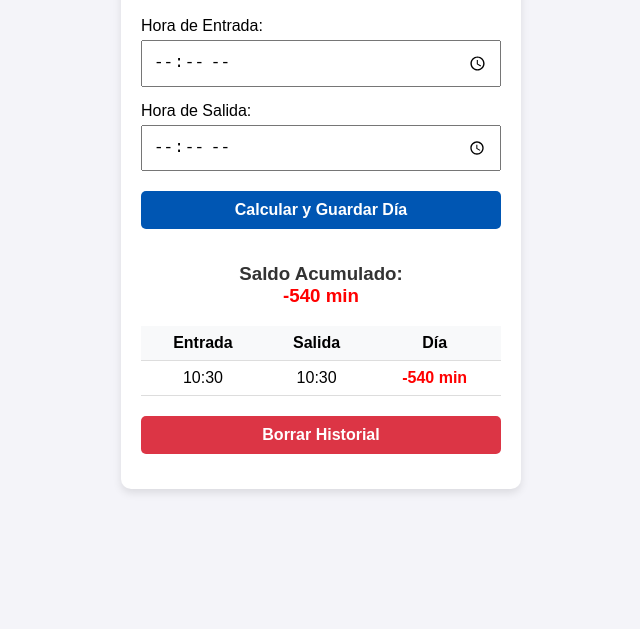
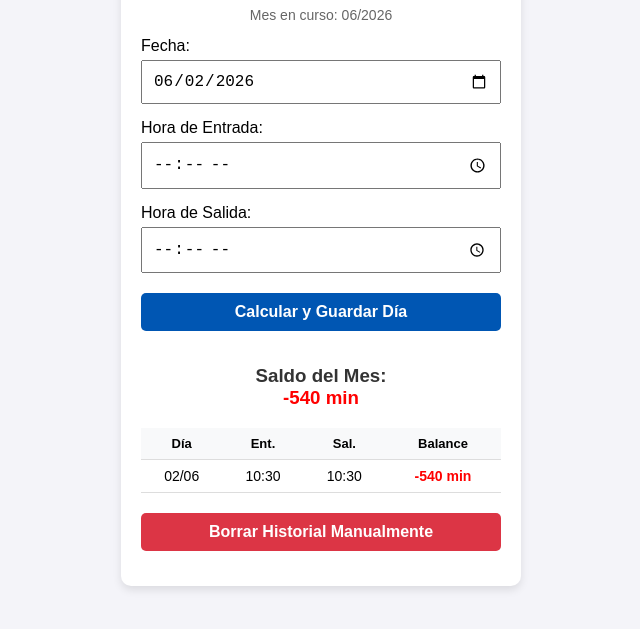
Before and after one commit to francojoaquin30-star/Mis-Horas, a plain HTML site: page index.html in a window 1280 px wide. Both pictures are taken after typing "10:30", "10:30" into the empty fields and a click on the button "Calcular y Guardar Día". Shown: the part 91-720 px from the top of the page, without its empty margins (319-959 px from the left). Drawn offline with Linux system fonts and the light colour scheme.

Commit message:
Update index.html

```diff
--- a/index.html
+++ b/index.html
@@ -39,22 +39,28 @@
             width: 100%;
             border-collapse: collapse;
             margin-top: 10px;
+            font-size: 14px;
         }
         th, td {
             border-bottom: 1px solid #ddd;
             padding: 8px;
             text-align: center;
         }
-        th { background-color: #f8f9fa; }
+        th { background-color: #f8f9fa; font-size: 13px;}
         .positivo { color: green; font-weight: bold; }
         .negativo { color: red; font-weight: bold; }
         h2, h3 { text-align: center; color: #333; }
+        .mes-actual { text-align: center; color: #666; font-size: 14px; margin-top: -10px;}
     </style>
 </head>
 <body>
 
     <div class="container">
         <h2>⏱️ Mis Horas</h2>
+        <p class="mes-actual" id="textoMes">Cargando mes...</p>
+
+        <label>Fecha:</label>
+        <input type="date" id="fecha" required>
 
         <label>Hora de Entrada:</label>
         <input type="time" id="entrada" required>
@@ -64,64 +70,87 @@
 
         <button onclick="agregarRegistro()">Calcular y Guardar Día</button>
 
-        <h3>Saldo Acumulado: <br><span id="saldoTotal">0 min</span></h3>
+        <h3>Saldo del Mes: <br><span id="saldoTotal">0 min</span></h3>
 
         <table>
             <thead>
                 <tr>
-                    <th>Entrada</th>
-                    <th>Salida</th>
                     <th>Día</th>
+                    <th>Ent.</th>
+                    <th>Sal.</th>
+                    <th>Balance</th>
                 </tr>
             </thead>
             <tbody id="tablaRegistros">
             </tbody>
         </table>
 
-        <button class="btn-borrar" onclick="limpiarDatos()">Borrar Historial</button>
+        <button class="btn-borrar" onclick="limpiarDatos()">Borrar Historial Manualmente</button>
     </div>
 
     <script>
         let saldoAcumulado = 0;
 
-        // Esto carga los datos guardados en tu navegador cuando abres la página
         window.onload = function() {
+            // Poner la fecha de hoy por defecto
+            let hoy = new Date();
+            let anio = hoy.getFullYear();
+            let mes = String(hoy.getMonth() + 1).padStart(2, '0');
+            let dia = String(hoy.getDate()).padStart(2, '0');
+            document.getElementById('fecha').value = `${anio}-${mes}-${dia}`;
+
+            // Cargar datos guardados
             if(localStorage.getItem('registros_horas')) {
                 document.getElementById('tablaRegistros').innerHTML = localStorage.getItem('registros_horas');
                 saldoAcumulado = parseInt(localStorage.getItem('saldo_horas')) || 0;
-                actualizarSaldoUI();
             }
+            actualizarUI();
         }
 
         function agregarRegistro() {
+            let fechaInput = document.getElementById('fecha').value;
             let ent = document.getElementById('entrada').value;
             let sal = document.getElementById('salida').value;
 
-            if(!ent || !sal) {
-                alert("Por favor, completa ambos horarios.");
+            if(!fechaInput || !ent || !sal) {
+                alert("Por favor, completa la fecha y ambos horarios.");
                 return;
             }
 
-            // Convertimos la hora de texto a números
+            // Identificar el mes de la fecha ingresada (ej. "2026-06")
+            let mesRegistro = fechaInput.substring(0, 7);
+            let mesGuardado = localStorage.getItem('mes_actual');
+
+            // Si es un mes nuevo, reiniciamos todo automáticamente
+            if (mesGuardado && mesGuardado !== mesRegistro) {
+                alert("¡Nuevo mes detectado! Los contadores se han reiniciado para empezar de cero.");
+                document.getElementById('tablaRegistros').innerHTML = '';
+                saldoAcumulado = 0;
+            }
+
+            // Calculamos minutos
             let [hEnt, mEnt] = ent.split(':').map(Number);
             let [hSal, mSal] = sal.split(':').map(Number);
 
-            // Pasamos todo a minutos para calcular fácil
             let minEnt = (hEnt * 60) + mEnt;
             let minSal = (hSal * 60) + mSal;
 
             let minTrabajados = minSal - minEnt;
 
-            // Jornada obligatoria: 9 horas (540 minutos)
+            // Jornada de 9 horas (540 minutos)
             let balanceDia = minTrabajados - 540;
-
             saldoAcumulado += balanceDia;
 
-            // Damos formato a los colores
+            // Formatear la fecha para la tabla (DD/MM)
+            let [anio, mes, dia] = fechaInput.split('-');
+            let fechaTabla = `${dia}/${mes}`;
+
+            // Colores
             let colorClass = balanceDia >= 0 ? 'positivo' : 'negativo';
             let signo = balanceDia > 0 ? '+' : '';
 
             let nuevaFila = `<tr>
+                <td>${fechaTabla}</td>
                 <td>${ent}</td>
                 <td>${sal}</td>
                 <td class="${colorClass}">${signo}${balanceDia} min</td>
@@ -130,30 +159,40 @@
             let tabla = document.getElementById('tablaRegistros');
             tabla.innerHTML += nuevaFila;
 
-            // Guardamos en la memoria del navegador
+            // Guardar todo
             localStorage.setItem('registros_horas', tabla.innerHTML);
             localStorage.setItem('saldo_horas', saldoAcumulado);
+            localStorage.setItem('mes_actual', mesRegistro); // Guardamos el mes actual
 
-            actualizarSaldoUI();
+            actualizarUI();
 
-            // Limpiamos las casillas para el siguiente día
+            // Limpiar horas para el siguiente uso (la fecha la dejamos)
             document.getElementById('entrada').value = '';
             document.getElementById('salida').value = '';
         }
 
-        function actualizarSaldoUI() {
+        function actualizarUI() {
             let colorClass = saldoAcumulado >= 0 ? 'positivo' : 'negativo';
             let signo = saldoAcumulado > 0 ? '+' : '';
             document.getElementById('saldoTotal').innerHTML = `<span class="${colorClass}">${signo}${saldoAcumulado} min</span>`;
+
+            let mesGuardado = localStorage.getItem('mes_actual');
+            if(mesGuardado) {
+                let [anio, mes] = mesGuardado.split('-');
+                document.getElementById('textoMes').innerText = `Mes en curso: ${mes}/${anio}`;
+            } else {
+                document.getElementById('textoMes').innerText = `Aún no hay registros`;
+            }
         }
 
         function limpiarDatos() {
-            if(confirm("¿Estás seguro de que quieres empezar de cero? Esto borrará tus datos guardados.")) {
+            if(confirm("¿Estás seguro de que quieres borrar todo el mes actual?")) {
                 localStorage.removeItem('registros_horas');
                 localStorage.removeItem('saldo_horas');
+                localStorage.removeItem('mes_actual');
                 document.getElementById('tablaRegistros').innerHTML = '';
                 saldoAcumulado = 0;
-                actualizarSaldoUI();
+                actualizarUI();
             }
         }
     </script>
```
